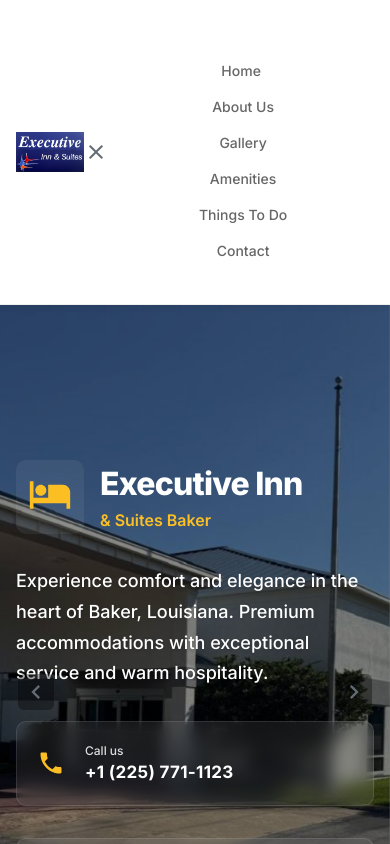
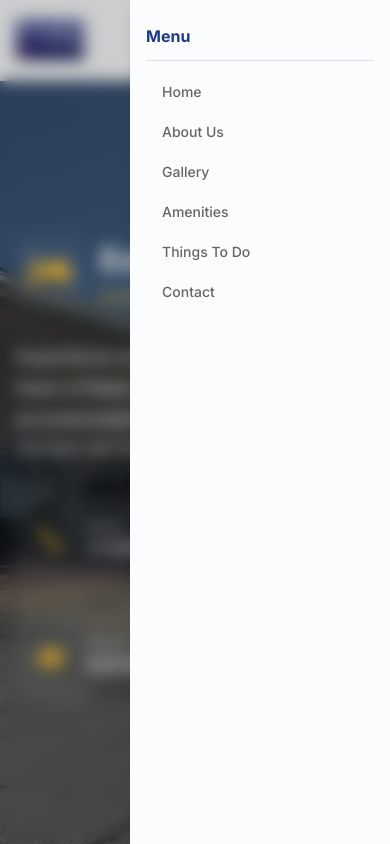
Before and after one commit to Pra9ptl/executive_inn, a React (Create React App) app: page / in a window 390 px wide. Both pictures are taken after a click on the element 362 px from the left and 40 px from the top of the page. Shown: the top 844 px of the page. Built offline with nearby package versions, Linux system fonts and the light colour scheme.

Commit message:
fixed the UI

```diff
--- a/src/components/Amenities.tsx
+++ b/src/components/Amenities.tsx
@@ -119,7 +119,7 @@ const Amenities: React.FC = () => {
 
         <Grid container spacing={{ xs: 2, md: 3 }} sx={{ justifyContent: 'center' }}>
           {amenities.map((amenity) => (
-            <Grid key={amenity.id} xs={12} sm={6} md={3}>
+            <Grid key={amenity.id} xs={6} sm={6} md={3}>
               <Card
                 className="amenities-card"
                 role="article"
--- a/src/components/Navigation.tsx
+++ b/src/components/Navigation.tsx
@@ -1,5 +1,5 @@
 import React, { useState } from 'react';
-import { Box, Container, Button, Stack } from '@mui/joy';
+import { Box, Container, Button, Stack, Drawer, Divider, Typography } from '@mui/joy';
 import { Menu as MenuIcon, Close as CloseIcon } from '@mui/icons-material';
 import logo from '../assets/Executive-Suites-Baker-Logo.png';
 
@@ -19,6 +19,57 @@ const navItems: NavItem[] = [
 
 const Navigation: React.FC = () => {
   const [mobileOpen, setMobileOpen] = useState(false);
+
+  const renderNavButtons = (onItemClick?: () => void) =>
+    navItems.map((item) => (
+      <Button
+        key={item.label}
+        component="a"
+        href={item.href}
+        variant="plain"
+        onClick={(e) => {
+          e.preventDefault();
+          setMobileOpen(false);
+
+          if (item.label === 'Home') {
+            window.scrollTo({ top: 0, behavior: 'smooth' });
+          } else {
+            const targetId = item.href.substring(1);
+            const targetElement = document.getElementById(targetId);
+            if (targetElement) {
+              const navHeight = 70;
+              const elementPosition = targetElement.getBoundingClientRect().top;
+              const offsetPosition = elementPosition + window.pageYOffset - navHeight;
+
+              window.scrollTo({
+                top: offsetPosition,
+                behavior: 'smooth',
+              });
+            }
+          }
+
+          onItemClick?.();
+        }}
+        sx={{
+          color: '#666',
+          fontWeight: '500',
+          fontSize: '14px',
+          px: 2,
+          py: 0.8,
+          borderRadius: '6px',
+          transition: 'all 0.2s ease',
+          textTransform: 'none',
+          justifyContent: 'flex-start',
+          '&:hover': {
+            background: 'transparent',
+            color: '#1e3a8a',
+            fontWeight: '600',
+          },
+        }}
+      >
+        {item.label}
+      </Button>
+    ));
 
   return (
     <Box
@@ -66,69 +117,49 @@ const Navigation: React.FC = () => {
             {mobileOpen ? <CloseIcon sx={{ fontSize: 24 }} /> : <MenuIcon sx={{ fontSize: 24 }} />}
           </Box>
 
-          {/* Nav Items */}
+          {/* Desktop Nav */}
           <Stack
             direction="row"
             spacing={0.5}
             sx={{
-              display: { xs: mobileOpen ? 'flex' : 'none', md: 'flex' },
-              flexDirection: { xs: 'column', md: 'row' },
-              width: { xs: '100%', md: 'auto' },
-              mt: { xs: 2, md: 0 },
-              background: { xs: mobileOpen ? 'white' : 'transparent', md: 'transparent' },
-              p: { xs: mobileOpen ? '16px 0' : 0, md: 0 },
-              borderRadius: { xs: mobileOpen ? '0' : 0, md: 0 },
+              display: { xs: 'none', md: 'flex' },
+              flexDirection: 'row',
+              width: 'auto',
+              mt: 0,
+              background: 'transparent',
+              p: 0,
             }}
           >
-            {navItems.map((item) => (
-              <Button
-                key={item.label}
-                component="a"
-                href={item.href}
-                variant="plain"
-                onClick={(e) => {
-                  e.preventDefault();
-                  setMobileOpen(false);
-
-                  if (item.label === 'Home') {
-                    window.scrollTo({ top: 0, behavior: 'smooth' });
-                  } else {
-                    const targetId = item.href.substring(1);
-                    const targetElement = document.getElementById(targetId);
-                    if (targetElement) {
-                      const navHeight = 70;
-                      const elementPosition = targetElement.getBoundingClientRect().top;
-                      const offsetPosition = elementPosition + window.pageYOffset - navHeight;
-
-                      window.scrollTo({
-                        top: offsetPosition,
-                        behavior: 'smooth'
-                      });
-                    }
-                  }
-                }}
-                sx={{
-                  color: '#666',
-                  fontWeight: '500',
-                  fontSize: '14px',
-                  px: 2,
-                  py: 0.8,
-                  borderRadius: '6px',
-                  transition: 'all 0.2s ease',
-                  textTransform: 'none',
-                  '&:hover': {
-                    background: 'transparent',
-                    color: '#1e3a8a',
-                    fontWeight: '600',
-                  },
-                }}
-              >
-                {item.label}
-              </Button>
-            ))}
+            {renderNavButtons()}
           </Stack>
         </Stack>
       </Container>
+
+      {/* Mobile Drawer */}
+      <Drawer
+        anchor="right"
+        open={mobileOpen}
+        onClose={() => setMobileOpen(false)}
+        slotProps={{
+          content: {
+            sx: {
+              width: 260,
+              p: 2,
+              display: 'flex',
+              flexDirection: 'column',
+              gap: 1,
+            },
+          },
+        }}
+      >
+        <Stack spacing={1.5} sx={{ mt: 1 }}>
+          <Typography level="title-md" sx={{ fontWeight: 700, color: '#1e3a8a' }}>
+            Menu
+          </Typography>
+          <Divider sx={{ my: 1 }} />
+          <Stack spacing={0.5}>{renderNavButtons(() => setMobileOpen(false))}</Stack>
+        </Stack>
+      </Drawer>
     </Box>
   );
 };
```
